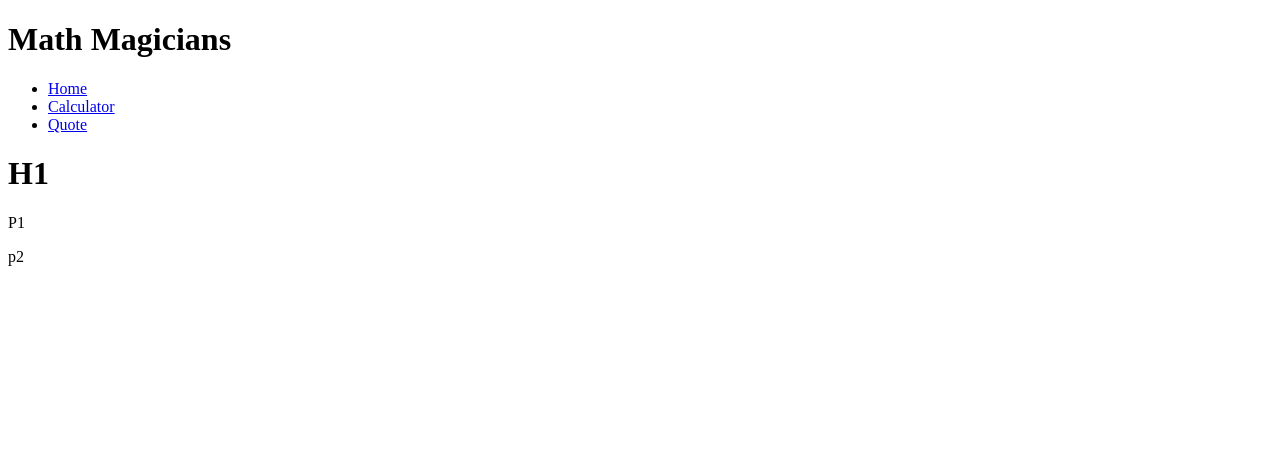
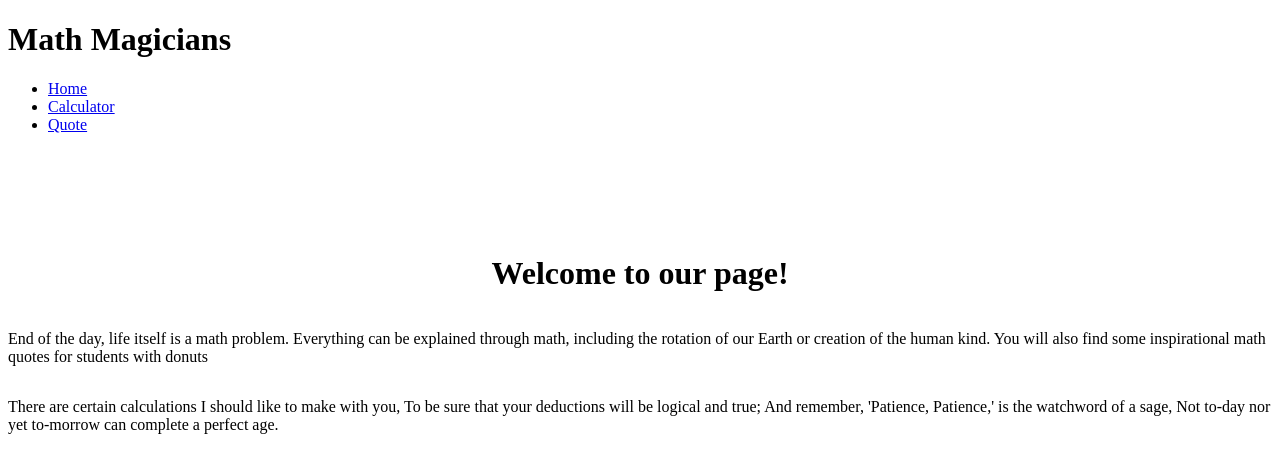
Before and after one commit to thecodechaser/math-magicians, a React (Create React App) app: page / in a window 1280 px wide. Shown: the top 472 px of the page. Built offline with nearby package versions, Linux system fonts and the light colour scheme.

Commit message:
Add markup for home

```diff
--- a/src/components/Home.js
+++ b/src/components/Home.js
@@ -2,11 +2,16 @@ import React from "react";
 
 const Home =()=>{
     return (
-        <div>
-            <h1>H1</h1>
-            <p>P1</p>
-            <p>p2</p>
-        </div>
+        <main>
+            <h1>Welcome to our page!</h1>
+            <p>End of the day, life itself is a math problem. Everything can be explained through math,
+                including the rotation of our Earth or creation of
+                the human kind. You will also find some inspirational math quotes for students with donuts</p>
+            <p>There are certain calculations I should like to make with you,
+To be sure that your deductions will be logical and true;
+And remember, 'Patience, Patience,' is the watchword of a sage,
+Not to-day nor yet to-morrow can complete a perfect age.</p>
+        </main>
     );
 }
 
```
